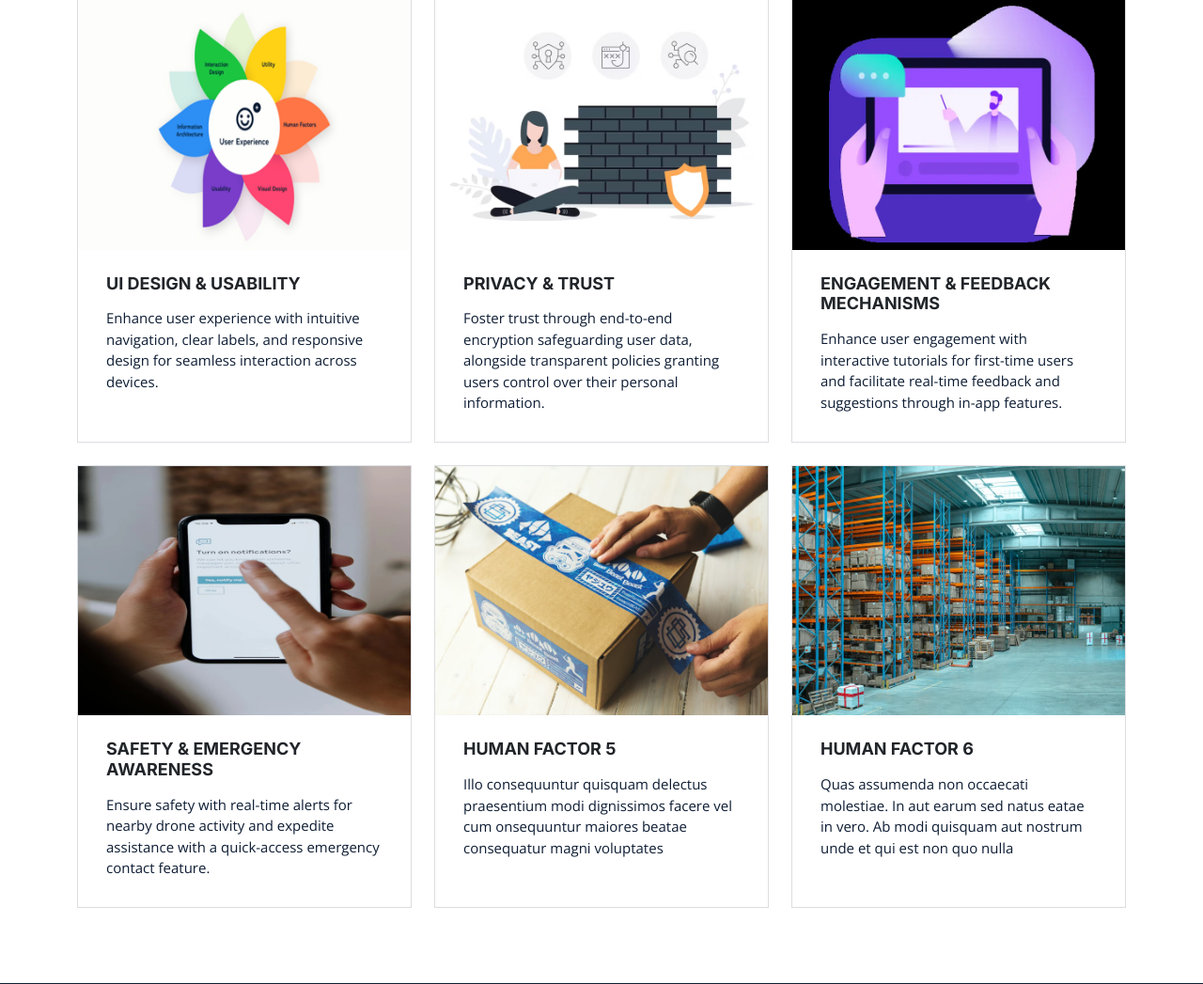
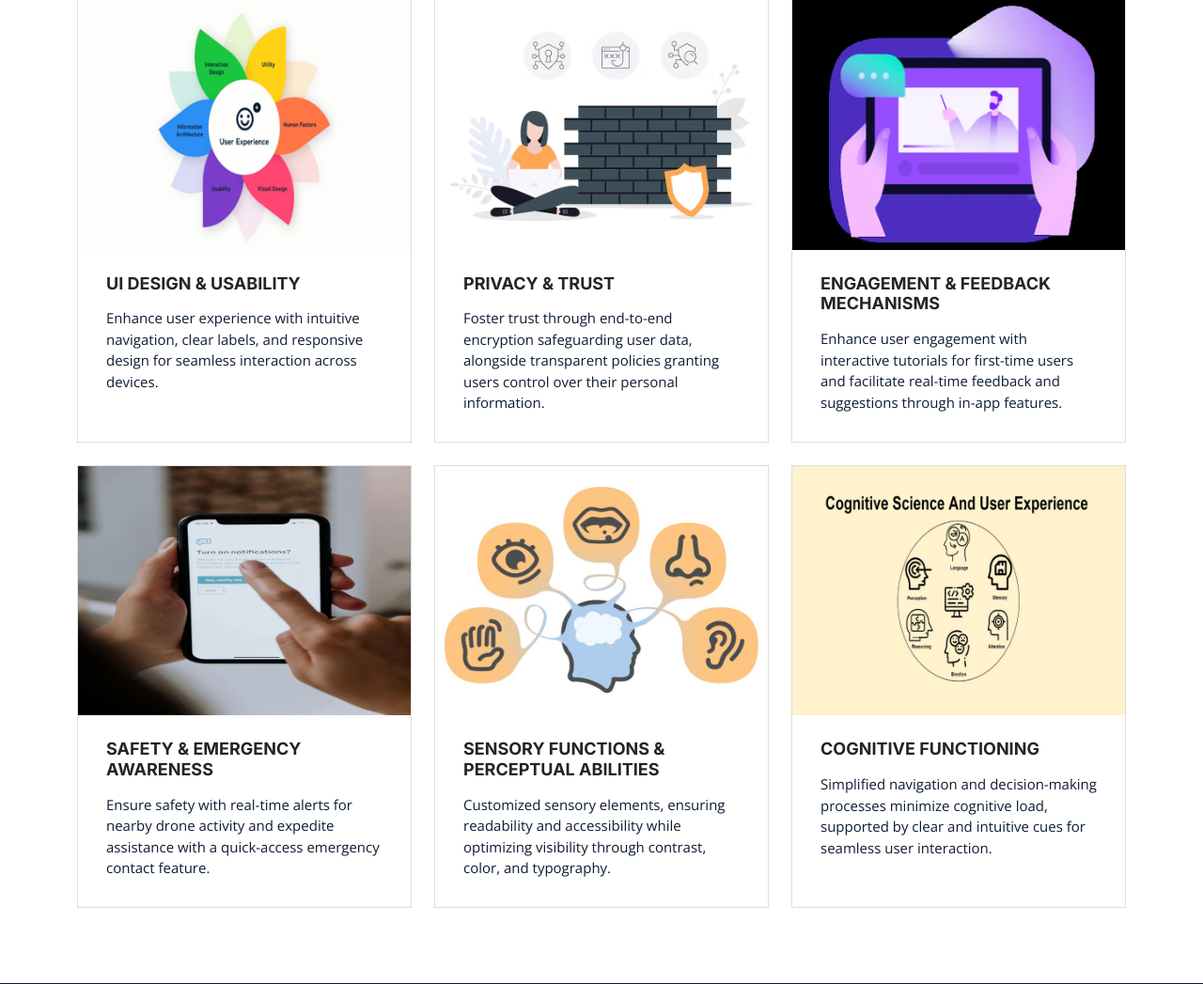
Before and after one commit to dullahgtt/Drone-Urban-Access-Control-App, a Django app: template templates/index.html in a window 1280 px wide. Shown: the part 1588-2635 px from the top of the page at 94% size. Run offline with Django 5.2, Linux system fonts and the light colour scheme; the template is opened without the code that fills it, so the values that code supplies are empty; some libraries are stand-ins or nearby versions.

Commit message:
human factor's used section done

```diff
--- a/templates/index.html
+++ b/templates/index.html
@@ -285,20 +285,20 @@
           <div class="col-lg-4 col-md-6" data-aos="fade-up" data-aos-delay="500">
             <div class="card">
               <div class="card-img">
-                <img src="assets/img/packaging-service.jpg" alt="" class="img-fluid">
+                <img src="assets/img/sensory-ability.jpg" alt="" class="img-fluid">
               </div>
-              <h3>Human Factor 5</h3>
-              <p>Illo consequuntur quisquam delectus praesentium modi dignissimos facere vel cum onsequuntur maiores beatae consequatur magni voluptates</p>
+              <h3>Sensory Functions & Perceptual Abilities</h3>
+              <p>Customized sensory elements, ensuring readability and accessibility while optimizing visibility through contrast, color, and typography.</p>
             </div>
           </div><!-- End Card Item -->
 
           <div class="col-lg-4 col-md-6" data-aos="fade-up" data-aos-delay="600">
             <div class="card">
               <div class="card-img">
-                <img src="assets/img/warehousing-service.jpg" alt="" class="img-fluid">
+                <img src="assets/img/cognitive-function.jpg" alt="" class="img-fluid">
               </div>
-              <h3>Human Factor 6</h3>
-              <p>Quas assumenda non occaecati molestiae. In aut earum sed natus eatae in vero. Ab modi quisquam aut nostrum unde et qui est non quo nulla</p>
+              <h3>Cognitive Functioning</h3>
+              <p>Simplified navigation and decision-making processes minimize cognitive load, supported by clear and intuitive cues for seamless user interaction.</p>
             </div>
           </div><!-- End Card Item -->
 
```
Also changed, not shown: templates/assets/img/cognitive-function.jpg (added), templates/assets/img/sensory-ability.jpg (added).
